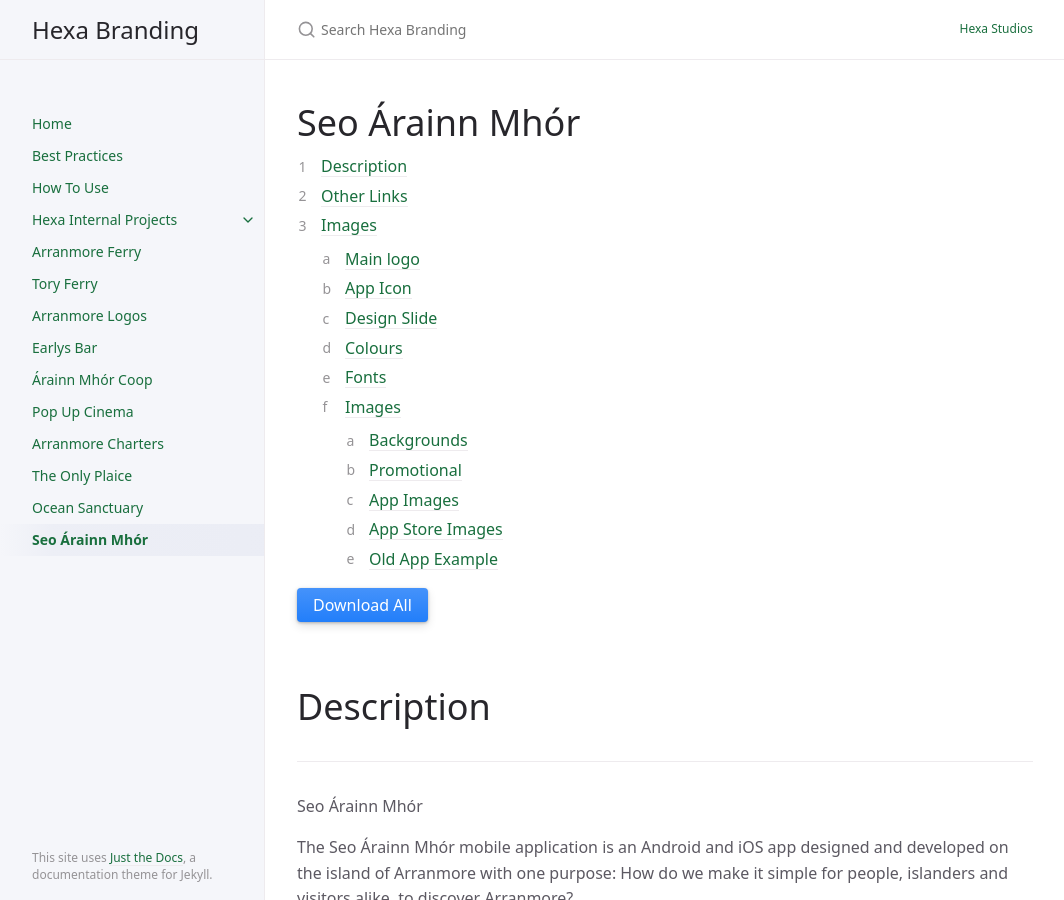
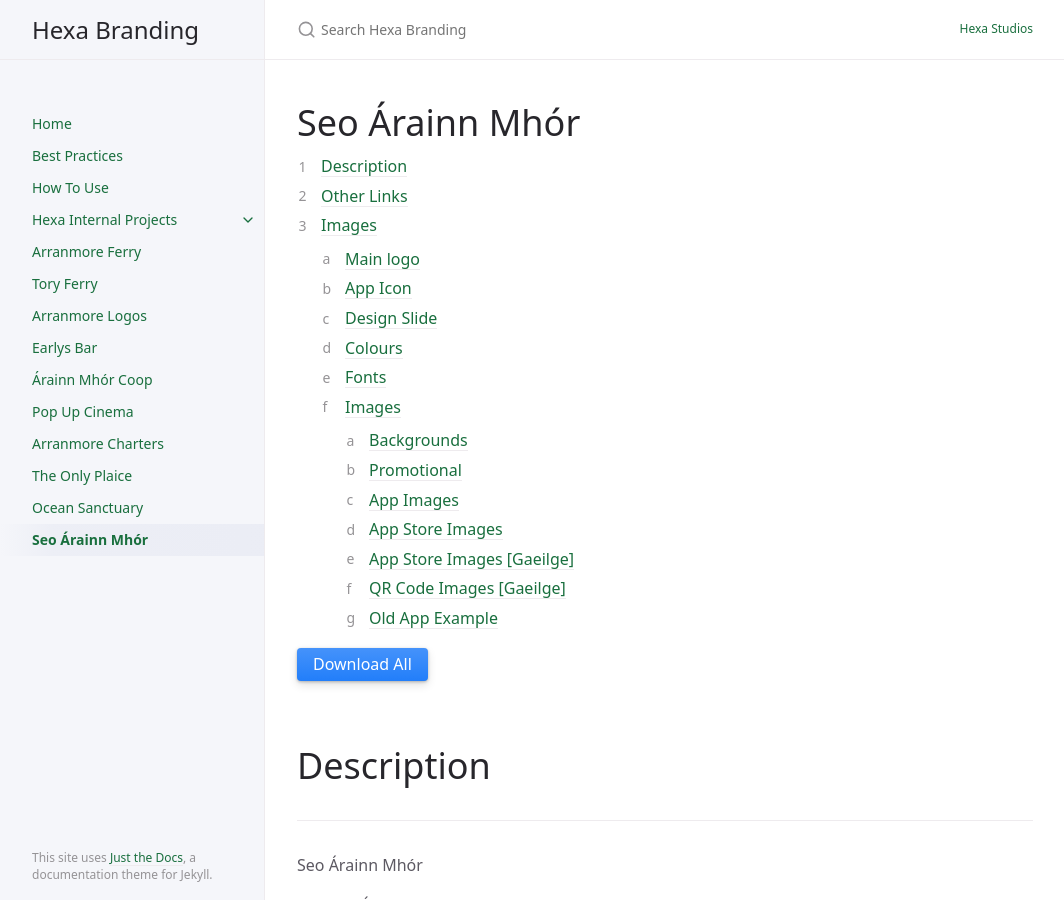
Before and after one commit to Hexa-Studios/projects-branding, a Jekyll site: the page built from docs/seo-arainn-mhor/index.md, in a window 1280 px wide and 900 px high. Shown: the whole window, without its empty margins (107-1171 px from the left). Built offline with Jekyll 4.4.1, drawn with Linux system fonts in a browser that asks for light colours; some of the changed text lies outside the part shown.

Commit message:
Updated gaeilge images

```diff
--- a/docs/seo-arainn-mhor/index.md
+++ b/docs/seo-arainn-mhor/index.md
@@ -152,6 +152,26 @@
 {% endif %}
 {% endfor %}
 
+### App Store Images [Gaeilge]
+
+{% for image in site.static_files %}
+{% if image.path contains "/assets/images/seo-arainn-mhor/app-store-ie/" %}
+![App Store Promo]({{ site.baseurl }}{{ image.path }})
+{: .i-quarter}
+[Download]({{ site.baseurl }}{{ image.path }}){: .btn .btn-blue }
+{% endif %}
+{% endfor %}
+
+### QR Code Images [Gaeilge]
+
+{% for image in site.static_files %}
+{% if image.path contains "/assets/images/seo-arainn-mhor/qr-code/" %}
+![App Store Promo]({{ site.baseurl }}{{ image.path }})
+{: .i-half}
+[Download]({{ site.baseurl }}{{ image.path }}){: .btn .btn-blue }
+{% endif %}
+{% endfor %}
+
 
 ### Old App Example
 
```
Also changed, not shown: assets/images/seo-arainn-mhor/app-store-ie/Artboard3.png (added), assets/images/seo-arainn-mhor/app-store-ie/Artboard3_2.png (added), assets/images/seo-arainn-mhor/app-store-ie/FeatureGraphic.png (added), assets/images/seo-arainn-mhor/qr-code/seoarainnmhor-app-qr.png (added), 7 other files.
